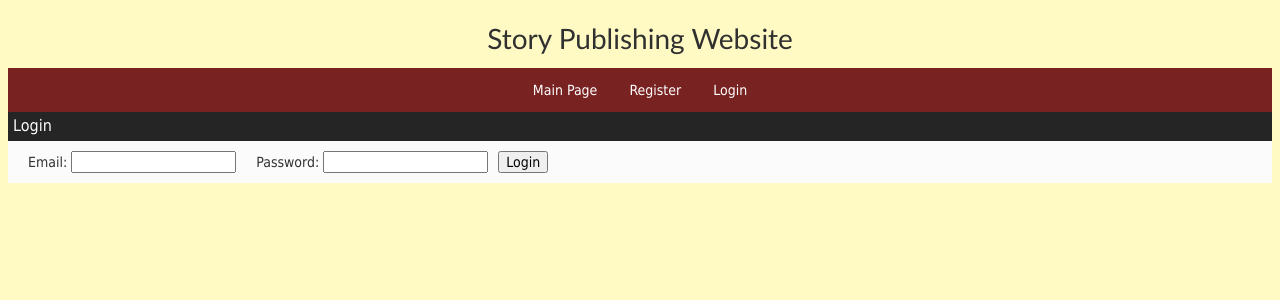
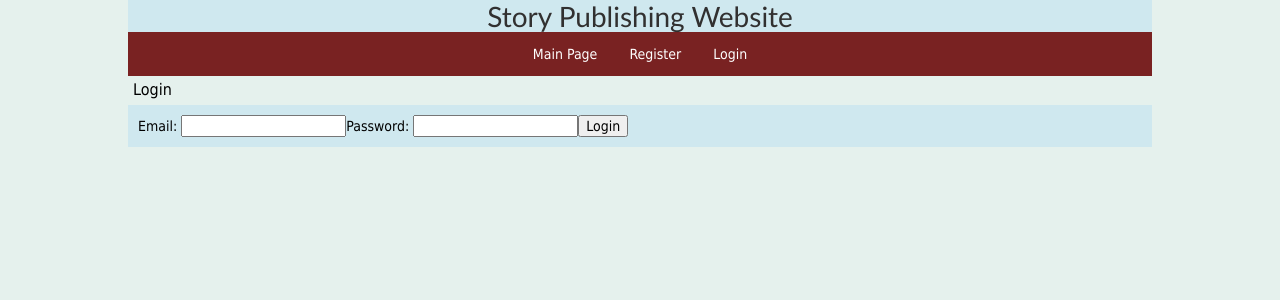
Before and after one commit to A428ES/arc-project-python-backend, a React (Create React App) app in the folder frontend/: page /login in a window 1280 px wide. Shown: the top 300 px of the page. Built offline with nearby package versions, Linux system fonts and the light colour scheme.

Commit message:
quick pr for css

```diff
--- a/frontend/src/App.css
+++ b/frontend/src/App.css
@@ -353,54 +353,36 @@
 
 /* Create three equal columns that floats next to each other */
 body{
+  width: 80%;
 	font-family: Tahoma;
 	font-size: 14px;
-	color: #313131;
-	background-color: #FFFAC4;
-	margin: 8px;
+	background-color: #e5f1ed;
+	margin: auto;
 	display: block;
   word-wrap: break-word;
-}
-
-label{
-  padding: 10px;
 }
 
 main{
 	max-width:960px;
 	margin: auto;
-	background-color: #FFFAC4;
+	background-color: #cfe8ef;
 }
 
 section{
-	width: 95%;
+	width: 90%;
 	margin: auto;
 	padding: 10px;
 }
 
-img{
-	display: block;
-	margin-left: auto;
-	margin-right: auto;
-	height: 20%;
-	width: 30%;
-	border: 2px solid black;
-}
-
 p{
-	background-color: #FBFBFB;
+	background-color: #cfe8ef;
 	margin: 0px;
 	padding: 10px;
-}
-content{
-  background-color: #FFFAC4;
-	margin: 0px;
-	padding: 10px;
-
+  border:#252525
 }
 
 a:link, a:visited{
-	color: yellow;
+	color: #063970;
 	text-align: center;
 	padding: 14px 16px;
 	text-decoration: none;
@@ -424,9 +406,9 @@ a.nav:hover {
 
 
 .articleHeader{
-	background-color: #252525;
+	background-color: #e5f1ed;
 	font-size: 16px;
-	color: #FCFCFD;
+	color: black;
 	padding: 5px;
 }
 
@@ -437,24 +419,8 @@ a.nav:hover {
 	padding: 5px;
 }
 
-
-.funParagraph{
-	color: green;
-}
-
-.article{
-  background-color: #FFFAC4;
-}
-
-#mainHeading{
-	background-color: #252525;
-	font-size: 24px;
-	color: red;
-	padding: 5px;
-}
-
 #banner{
-	background-color: #FFFAC4;
+	background-color: #cfe8ef;
 	color: #313030;
 	font-size: 28px;
 	font-family: Trebuchet MS;
@@ -464,11 +430,8 @@ a.nav:hover {
 #closer, #navigation{
 	background-color: #792222;
 	color: #FCFCFD;
+  padding: 14px;
 	text-align: center;
-}
-
-#closer, #navigation, #banner{
-	padding: 14px;
 }
 
 @media screen and (max-width: 780px) {
--- a/frontend/src/components/comment_bar.js
+++ b/frontend/src/components/comment_bar.js
@@ -24,14 +24,14 @@ export default function CommentBar(prop) {
   return (
     <>
       {viewingComment === false ? (
-        <header className="articleHeader" id="p1">
+        <header className="articleHeader" id="p2">
           <a href="#" onClick={() => movePage()}>
             comments ({commentTotal})
           </a>
         </header>
       ) : (
         <>
-          <header className="articleHeader" id="p1">
+          <header className="articleHeader" id="p2">
             <a href="#" onClick={() => setView(false)}>
               Close {commentTotal} comments
             </a>
--- a/frontend/src/components/story_viewer.js
+++ b/frontend/src/components/story_viewer.js
@@ -20,7 +20,7 @@ export default function StoryViewer(prop) {
       <header className="articleHeader" id="p1">
         Story Feed
       </header>
-      <p>
+      <section>
         {submissions && submissions.results
           ? submissions.results.map((item) => (
               <>
@@ -35,7 +35,7 @@ export default function StoryViewer(prop) {
               </>
             ))
           : "No results"}
-      </p>
+      </section>
     </>
   );
 }
```
